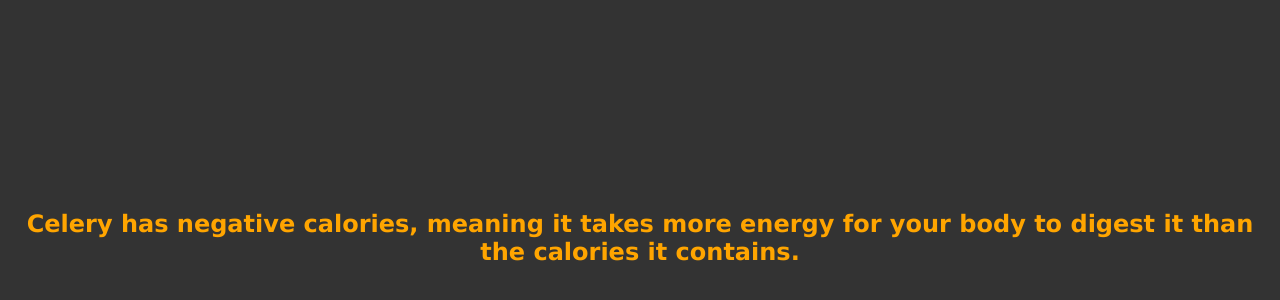
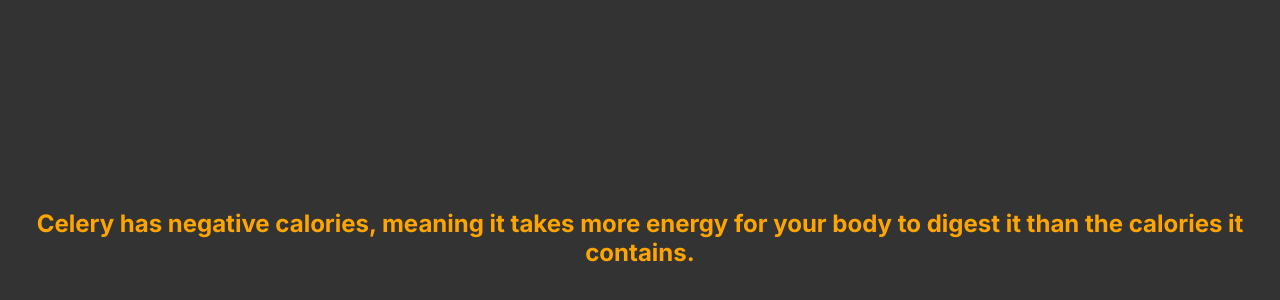
Before and after one commit to MananGandhi1810/Random-Facts, a plain HTML site: page index.html in a window 1280 px wide. Shown: the part 170-470 px from the top of the page. Drawn offline with Linux system fonts and the light colour scheme.

Commit message:
Added Inter font

```diff
--- a/index.html
+++ b/index.html
@@ -6,6 +6,9 @@
     <meta name="viewport" content="width=device-width, initial-scale=1.0">
     <link rel="stylesheet" href="style.css">
     <script src="script.js" defer></script>
+    <link rel="preconnect" href="https://fonts.googleapis.com">
+    <link rel="preconnect" href="https://fonts.gstatic.com" crossorigin>
+    <link href="https://fonts.googleapis.com/css2?family=Inter:wght@100..900&display=swap" rel="stylesheet">
     <title>Random Facts</title>
 </head>
 
--- a/style.css
+++ b/style.css
@@ -1,5 +1,5 @@
 body {
-    font-family: 'Lucida Sans', 'Lucida Sans Regular', 'Lucida Grande', 'Lucida Sans Unicode', Geneva, Verdana, sans-serif;
+    font-family: 'Inter', sans-serif;
     background-color: rgb(51, 51, 51);
 }
 
@@ -12,3 +12,7 @@ div {
     color: orange;
     overflow: hidden;
 }
+
+h1 {
+    font-weight: 100;
+}
```
